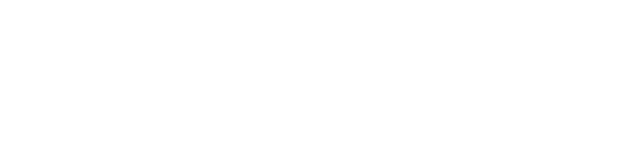
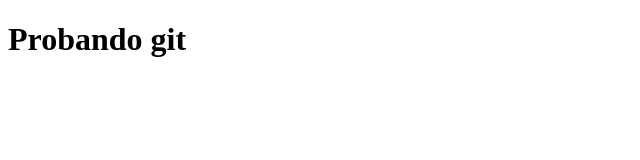
Before and after one commit to Leo-Bv-1/Laboratorio2IDWeb, a plain HTML site: page Ejercicio03/index.html in a window 1280 px wide. Shown: the whole page, without its empty margins (0-640 px from the left). Drawn offline with Linux system fonts and the light colour scheme.

Commit message:
commit 3 rama

```diff
--- a/Ejercicio03/index.html
+++ b/Ejercicio03/index.html
@@ -3,9 +3,9 @@
 <head>
     <meta charset="UTF-8">
     <meta name="viewport" content="width=device-width, initial-scale=1.0">
-    <title>Document</title>
+    <title>XD</title>
 </head>
 <body>
-
+    <h1>Probando git</h1>
 </body>
 </html>
```
